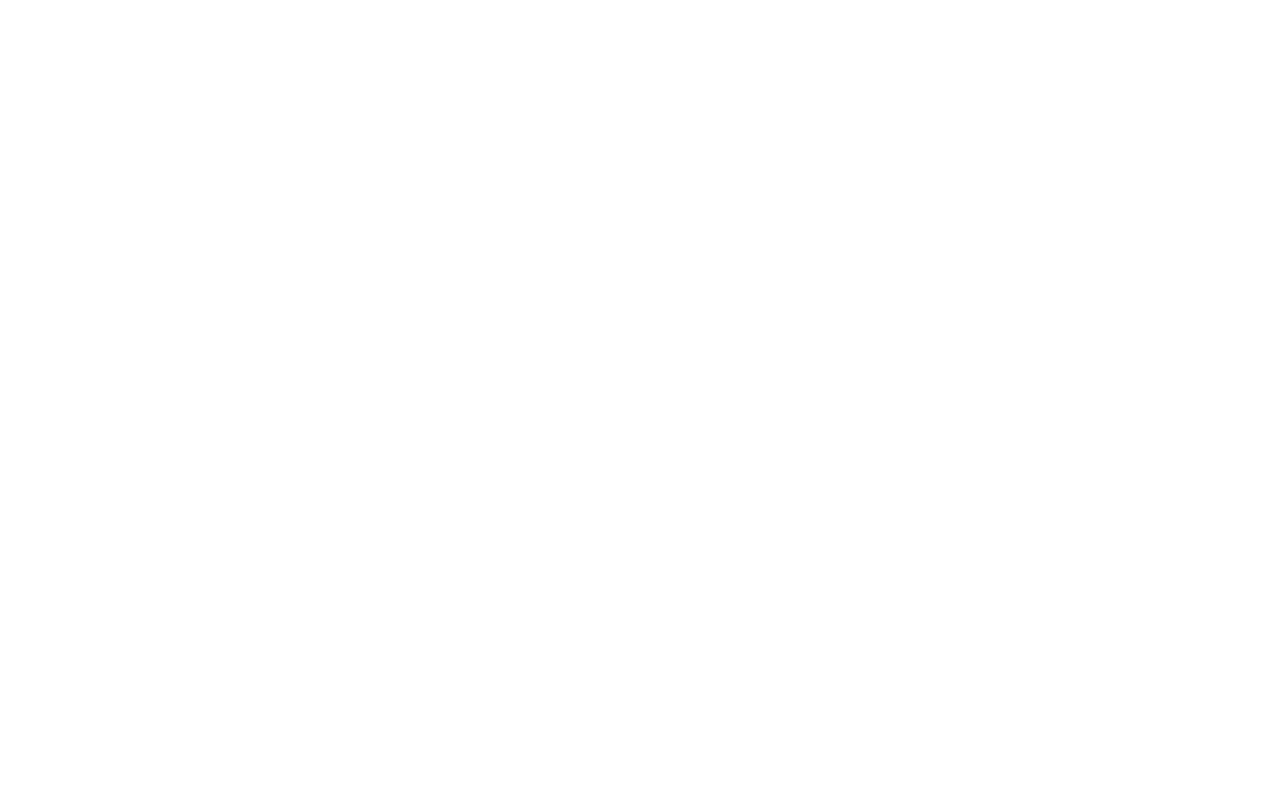
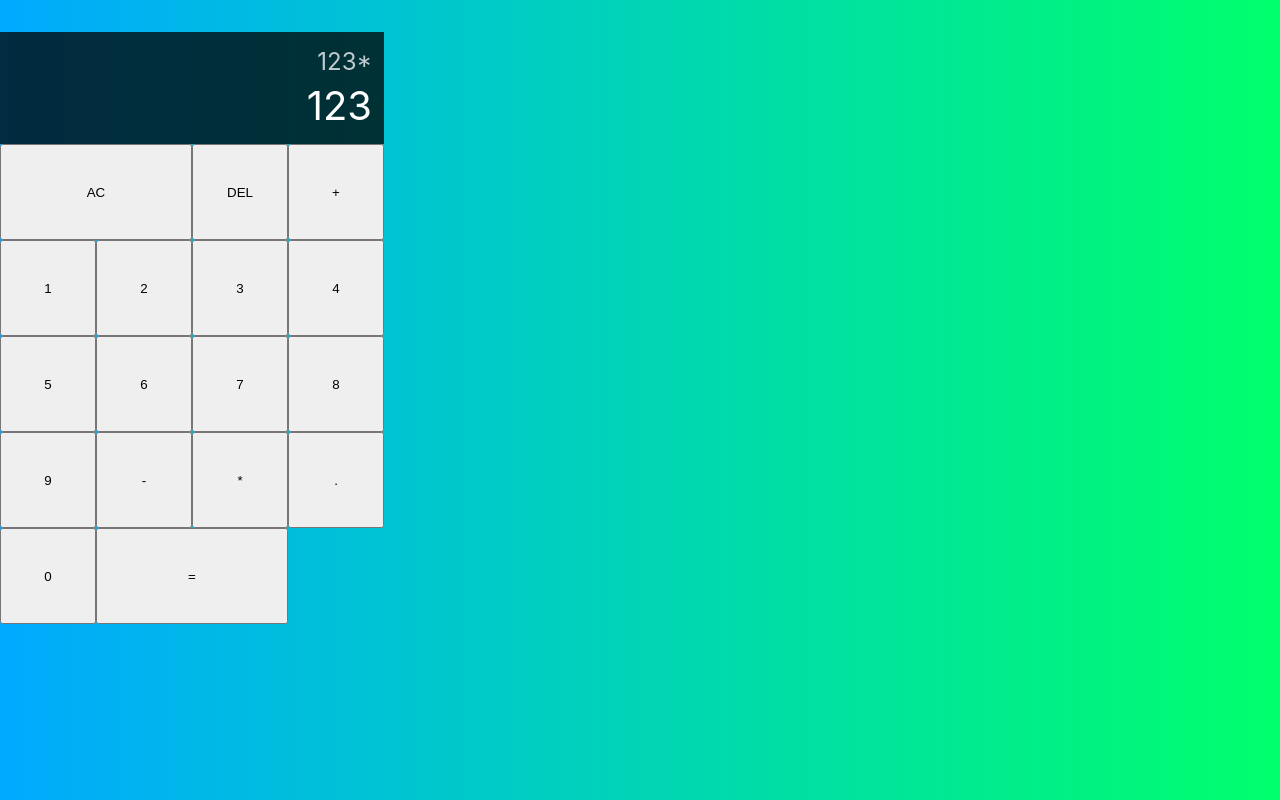
Before and after one commit to HardikPratap/react-calculator, a React (Create React App) app: page / in a window 1280 px wide. Built offline with nearby package versions, Linux system fonts and the light colour scheme.

Commit message:
writing css

```diff
--- a/src/App.css
+++ b/src/App.css
@@ -1,38 +1,46 @@
-.App {
-  text-align: center;
+*,*::before, *::after{
+  box-sizing: border-box;
 }
 
-.App-logo {
-  height: 40vmin;
-  pointer-events: none;
+body{
+  margin: 0;
+  background: linear-gradient(to right, #00AAFF,#00FF6C);
 }
 
-@media (prefers-reduced-motion: no-preference) {
-  .App-logo {
-    animation: App-logo-spin infinite 20s linear;
-  }
+.calculator-grid{
+  display: grid;
+  margin-top: 2rem;
+  grid-template-columns: repeat(4,6rem);
+  grid-template-rows: minmax(7rem,auto) repeat(5,6rem);
 }
 
-.App-header {
-  background-color: #282c34;
-  min-height: 100vh;
+.span-two{
+  grid-column: span 2;
+}
+
+.output{
+  grid-column: 1 / -1;
+  background-color: rgba(0, 0,0, .75);
   display: flex;
   flex-direction: column;
-  align-items: center;
-  justify-content: center;
-  font-size: calc(10px + 2vmin);
-  color: white;
+  align-items: flex-end;
+  justify-content: space-around;
+  padding: .75rem;
+  word-wrap: break-word;
+  word-wrap: break-all;
+
 }
 
-.App-link {
-  color: #61dafb;
+.calculator-grid > button{
+
 }
 
-@keyframes App-logo-spin {
-  from {
-    transform: rotate(0deg);
-  }
-  to {
-    transform: rotate(360deg);
-  }
+.output .previous-operand{
+  color: rgba(255, 255, 255, .75);
+  font-size: 1.5rem;
 }
+
+.output .current-operand{
+  color: white;
+  font-size: 2.5rem;
+}
--- a/src/App.js
+++ b/src/App.js
@@ -3,7 +3,30 @@ import './App.css';
 
 function App() {
   return (
-    null
+    <div className='calculator-grid'>
+      <div className='output'>
+        <div className='previous-operand'>123*</div>
+        <div className='current-operand'>123</div>
+      </div>
+      <button className='span-two'>AC</button>
+      <button>DEL</button>
+      <button>+</button>
+      <button>1</button>
+      <button>2</button>
+      <button>3</button>
+      <button>4</button>
+      <button>5</button>
+      <button>6</button>
+      <button>7</button>
+      <button>8</button>
+      <button>9</button>
+      <button>-</button>
+      <button>*</button>
+      <button>.</button>
+      <button>0</button>
+      <button className='span-two'>=</button>
+
+    </div>
   );
 }
 
```
